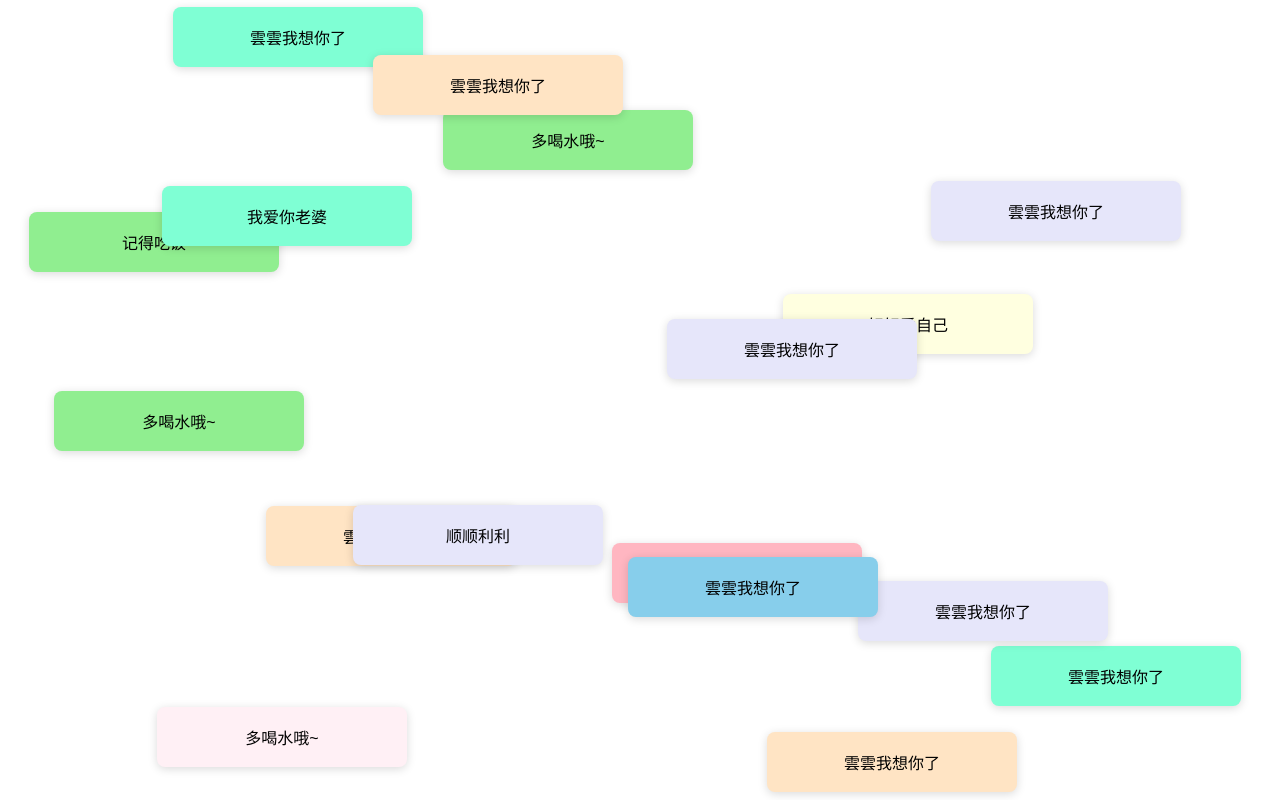
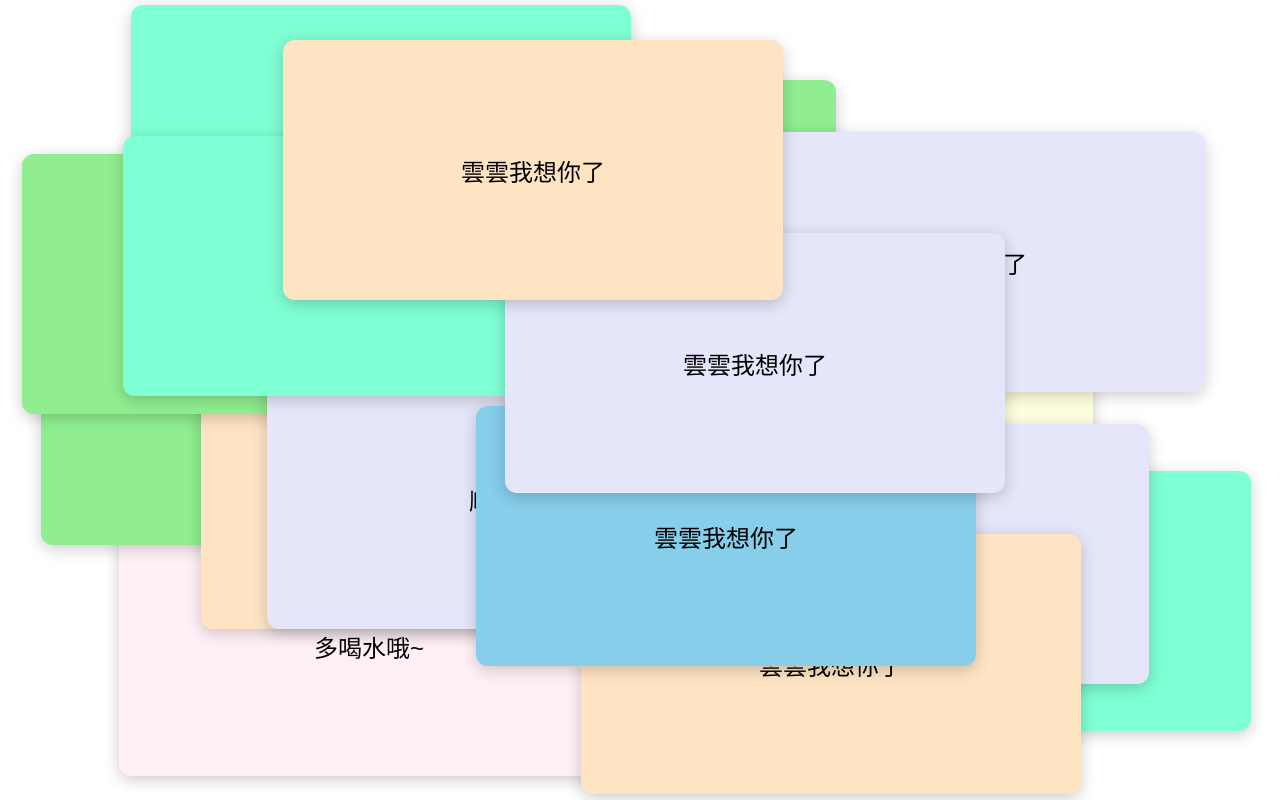
Before and after one commit to HYQ134811/huangying.github.io, a plain HTML site: page index.html in a window 1280 px wide. Drawn offline with Linux system fonts and the light colour scheme.

Commit message:
Update index.html

```diff
--- a/index.html
+++ b/index.html
@@ -2,23 +2,24 @@
 <html lang="zh-CN">
 <head>
     <meta charset="UTF-8">
-    <title>爱你老婆</title>
+    <title>温馨提示弹窗</title>
     <style>
-        /* 弹窗样式 */
+        /* 弹窗样式（修改为500x260） */
         .tip-window {
             position: absolute;
-            width: 250px;
-            height: 60px;
+            width: 500px; /* 宽度改为500px */
+            height: 260px; /* 高度改为260px */
             border: none;
-            border-radius: 8px;
-            padding: 10px;
+            border-radius: 12px; /* 适当加大圆角，适配大窗口 */
+            padding: 20px;
             box-sizing: border-box;
-            box-shadow: 0 2px 10px rgba(0,0,0,0.15);
+            box-shadow: 0 4px 16px rgba(0,0,0,0.2); /* 增强阴影，提升质感 */
             display: flex;
             align-items: center;
             justify-content: center;
             font-family: '微软雅黑', sans-serif;
-            font-size: 16px;
+            font-size: 24px; /* 加大字体，适配大窗口 */
+            text-align: center;
             z-index: 9999; /* 确保弹窗置顶 */
             cursor: move; /* 鼠标悬浮显示可拖动 */
         }
@@ -61,11 +62,11 @@
             tipWindow.textContent = randomTip;
             tipWindow.style.backgroundColor = randomBg;
 
-            // 随机位置（确保弹窗完全显示在屏幕内）
+            // 随机位置（适配新窗口尺寸，确保完全显示）
             const screenWidth = window.innerWidth;
             const screenHeight = window.innerHeight;
-            const windowWidth = 250;
-            const windowHeight = 60;
+            const windowWidth = 500; // 与样式一致
+            const windowHeight = 260; // 与样式一致
             const x = Math.floor(Math.random() * (screenWidth - windowWidth));
             const y = Math.floor(Math.random() * (screenHeight - windowHeight));
             tipWindow.style.left = `${x}px`;
```
